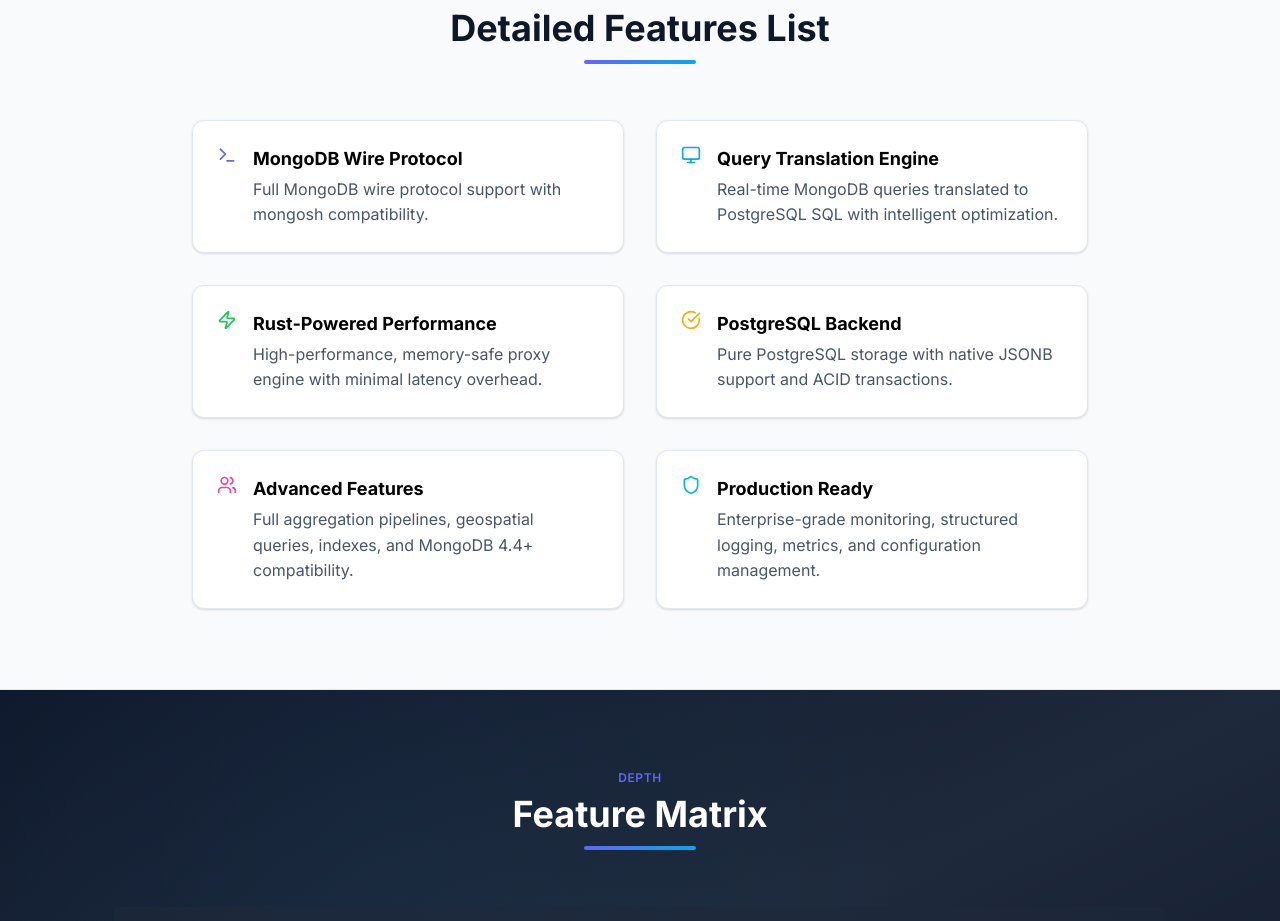
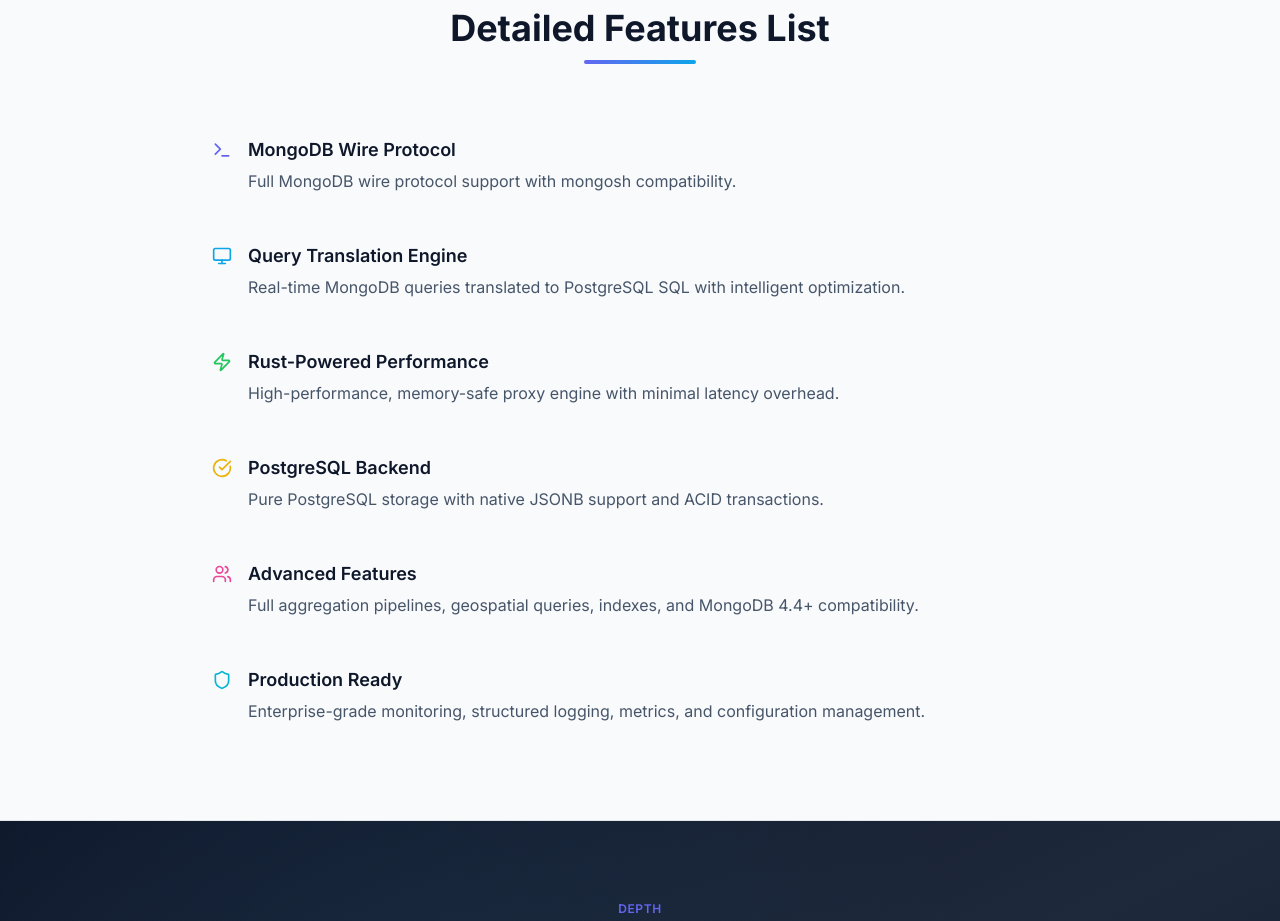
Before and after one commit to pgElephant/www, a Next.js app: page /fauxdb in a window 1280 px wide. Shown: the part 1660-2581 px from the top of the page. Built offline with nearby package versions, Linux system fonts and the light colour scheme.

Commit message:
Issue (#1): Initial Commit.

```diff
--- a/app/_components/ProjectTemplate.tsx
+++ b/app/_components/ProjectTemplate.tsx
@@ -94,16 +94,18 @@
         <section className="py-20 bg-slate-50 border-t border-b">
           <div className="container-wide">
             <SectionHeading kicker="Features">Detailed Features List</SectionHeading>
-            <div className="grid md:grid-cols-2 gap-8 max-w-4xl mx-auto">
-              {features.map((f: { icon: React.ReactNode; iconColor: string; title: string; desc: string }, i: number) => (
-                <div key={i} className="flex items-start gap-4 bg-white rounded-xl shadow p-6 border border-slate-200">
-                  <span className={f.iconColor}>{f.icon}</span>
-                  <div>
-                    <h4 className="font-bold text-lg mb-1">{f.title}</h4>
-                    <p className="text-slate-600">{f.desc}</p>
+            <div className="max-w-4xl mx-auto">
+              <div className="space-y-4">
+                {features.map((f: { icon: React.ReactNode; iconColor: string; title: string; desc: string }, i: number) => (
+                  <div key={i} className="flex items-start gap-4 p-4 rounded-lg hover:bg-white hover:shadow-sm transition-all border-l-4 border-transparent hover:border-indigo-400">
+                    <span className={`${f.iconColor} mt-1 flex-shrink-0`}>{f.icon}</span>
+                    <div className="flex-1">
+                      <h4 className="font-semibold text-lg mb-1 text-slate-900">{f.title}</h4>
+                      <p className="text-slate-600 leading-relaxed">{f.desc}</p>
+                    </div>
                   </div>
-                </div>
-              ))}
+                ))}
+              </div>
             </div>
           </div>
         </section>
```
